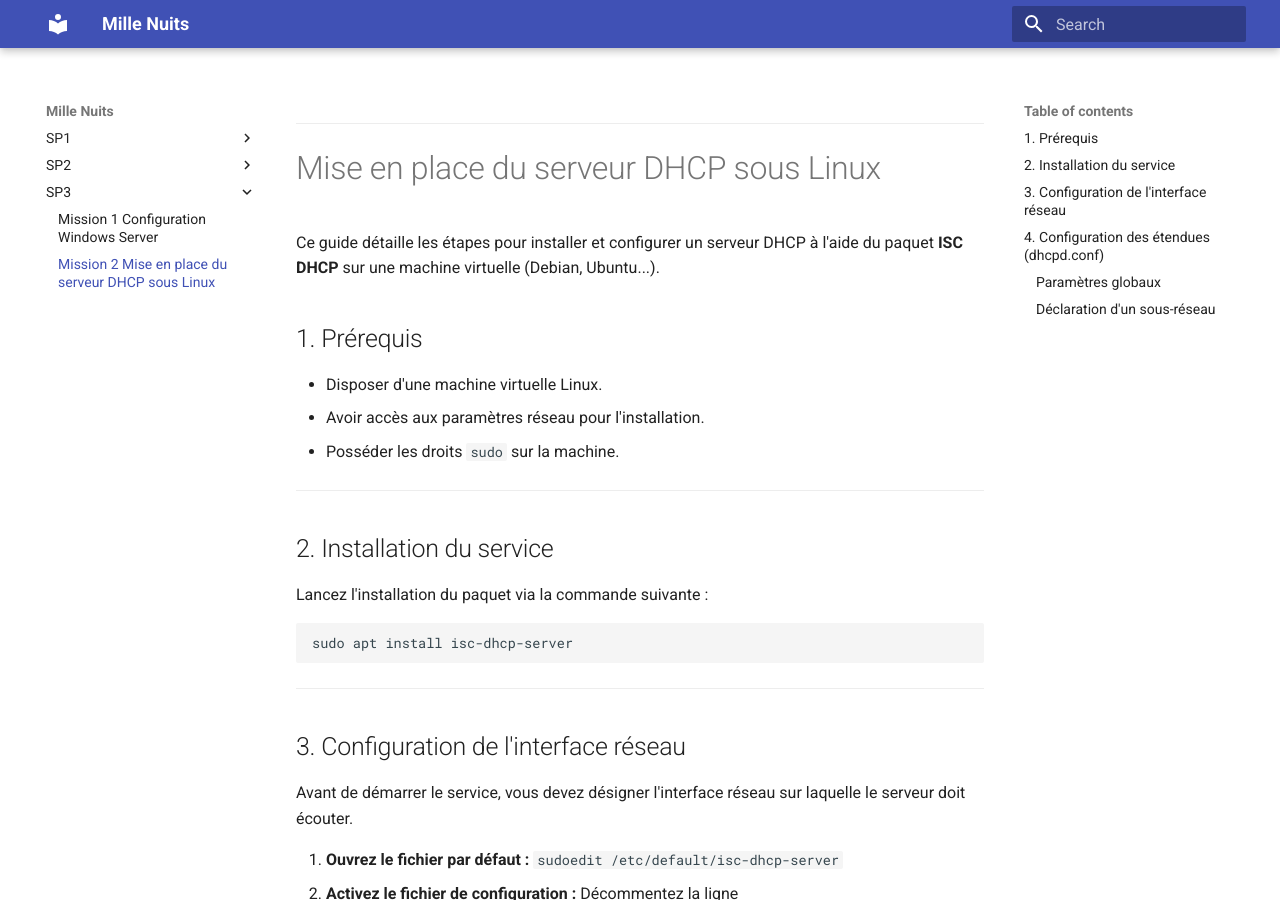
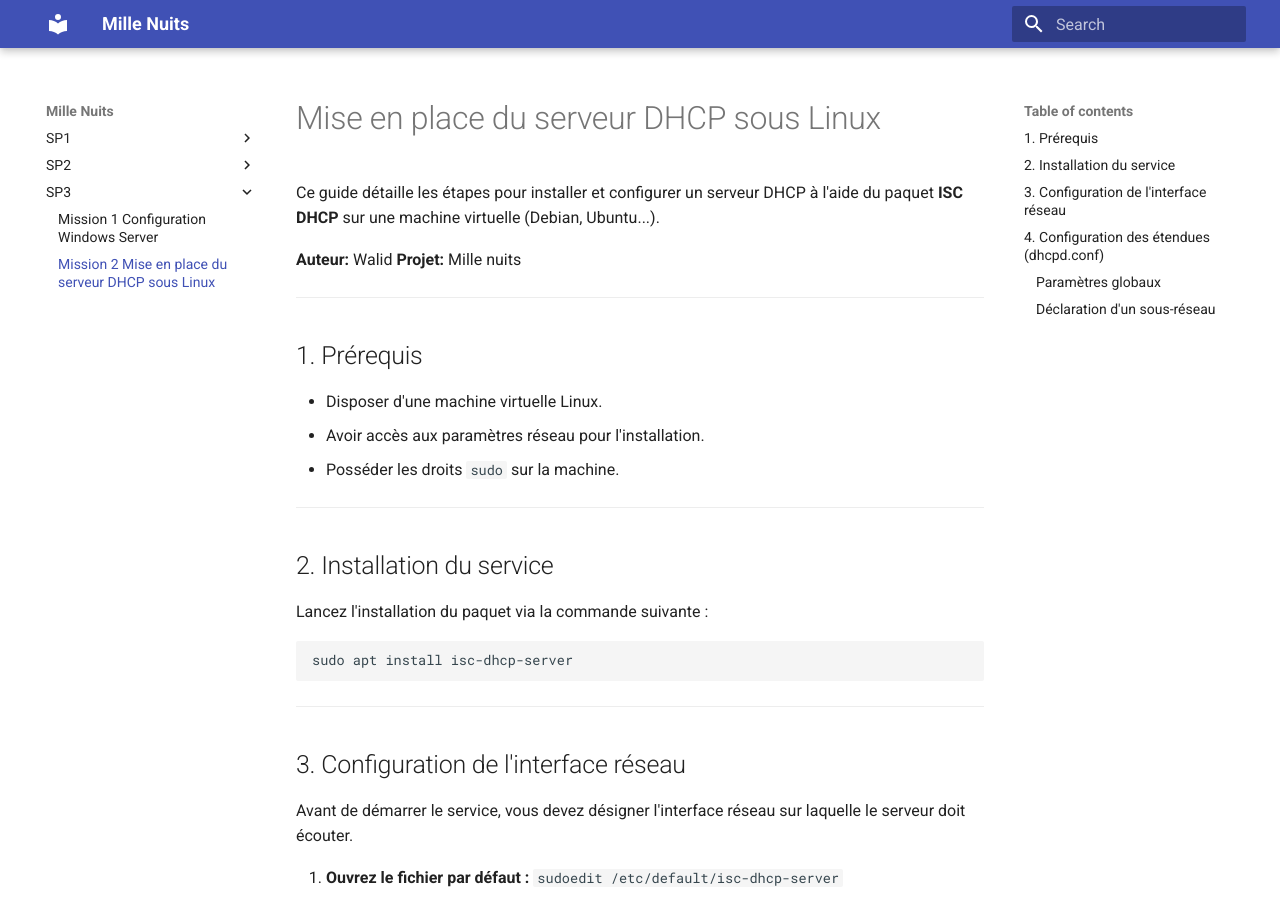
Before and after one commit to WALID163/MilleNuits-mkdocs, an MkDocs documentation site: the page built from docs/Mission 2 sp3.md, in a window 1280 px wide and 900 px high. Built offline with MkDocs 1.6.1 and Material for MkDocs 9.7.7, drawn with Linux system fonts in a browser that asks for light colours.

Commit message:
Update document with author and project details
Added author and project information to the document.

```diff
--- a/docs/Mission 2 sp3.md
+++ b/docs/Mission 2 sp3.md
@@ -1,8 +1,10 @@
----
-
 # Mise en place du serveur DHCP sous Linux
 
 Ce guide détaille les étapes pour installer et configurer un serveur DHCP à l'aide du paquet **ISC DHCP** sur une machine virtuelle (Debian, Ubuntu...).
+
+**Auteur:** Walid
+**Projet:** Mille nuits
+---
 
 ## 1. Prérequis
 * Disposer d'une machine virtuelle Linux.
```
